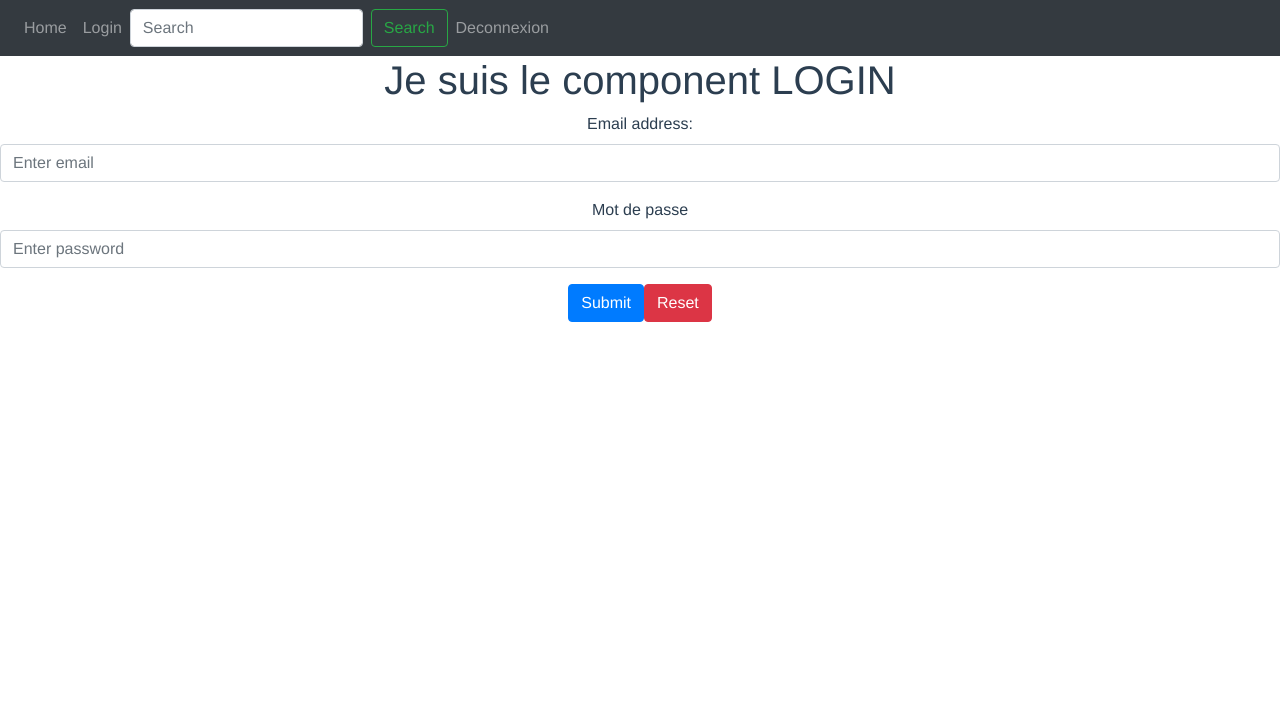
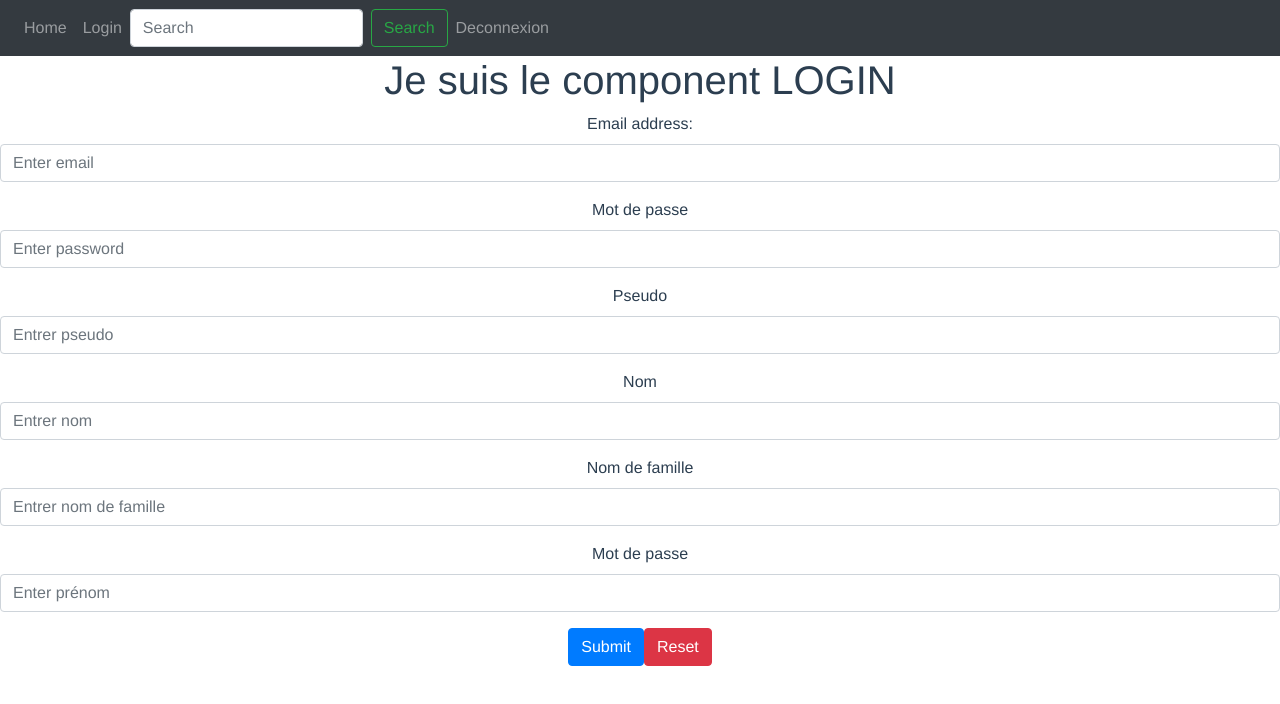
Before and after one commit to bnvd26/social-network-front, a Vue app: page /register in a window 1280 px wide. Before the commit this address led to /login. Shown: the top 704 px of the page. Built offline with nearby package versions, Linux system fonts and the light colour scheme.

Commit message:
feat(register) user can register

```diff
--- /dev/null
+++ b/src/components/Register/Form.vue
@@ -0,0 +1,140 @@
+<template>
+	<div class="hello">
+		<h1>Je suis le component LOGIN</h1>
+		<b-form @submit="onSubmit" @reset="onReset" v-if="show">
+			<b-form-group
+				id="input-group-1"
+				label="Email address:"
+				label-for="input-1"
+			>
+				<b-form-input
+					id="input-1"
+					v-model="form.email"
+					type="email"
+					required
+					placeholder="Enter email"
+				></b-form-input>
+			</b-form-group>
+
+			<b-form-group id="input-group-2" label="Mot de passe" label-for="input-2">
+				<b-form-input
+					id="input-2"
+					v-model="form.password"
+					required
+					placeholder="Enter password"
+				></b-form-input>
+			</b-form-group>
+
+			<b-form-group id="input-group-2" label="Pseudo" label-for="input-2">
+				<b-form-input
+					id="input-2"
+					v-model="form.pseudo"
+					required
+					placeholder="Entrer pseudo"
+				></b-form-input>
+			</b-form-group>
+
+			<b-form-group id="input-group-2" label="Nom" label-for="input-2">
+				<b-form-input
+					id="input-2"
+					v-model="form.name"
+					required
+					placeholder="Entrer nom"
+				></b-form-input>
+			</b-form-group>
+
+			<b-form-group id="input-group-2" label="Nom de famille" label-for="input-2">
+				<b-form-input
+					id="input-2"
+					v-model="form.last_name"
+					required
+					placeholder="Entrer nom de famille"
+				></b-form-input>
+			</b-form-group>
+
+			<b-form-group id="input-group-2" label="Mot de passe" label-for="input-2">
+				<b-form-input
+					id="input-2"
+					v-model="form.first_name"
+					required
+					placeholder="Enter prénom"
+				></b-form-input>
+			</b-form-group>
+
+			<b-button type="submit" variant="primary">Submit</b-button>
+			<b-button type="reset" variant="danger">Reset</b-button>
+		</b-form>
+	</div>
+</template>
+
+<script>
+import axios from "axios";
+
+export default {
+	name: "Login",
+	props: {
+		msg: String,
+	},
+	data() {
+		return {
+			form: {
+				email: "",
+                password: "",
+                pseudo: "",
+                first_name: "",
+                last_name: "",
+                name: ""
+			},
+			show: true,
+		};
+	},
+	methods: {
+		onSubmit(evt) {
+			evt.preventDefault();
+			axios
+				.post("http://localhost:81/api/register", JSON.stringify(this.form), {
+					headers: { "Content-Type": "application/json" },
+				})
+				.then(function(response) {
+					localStorage.setItem("token", response.data.access_token);
+				})
+				.catch(function(error) {
+					console.log(error);
+				});
+		},
+		onReset(evt) {
+			evt.preventDefault();
+			// Reset our form values
+			this.form.email = "";
+            this.form.password = "";
+            this.form.pseudo = "";
+            this.form.first_name = "";
+            this.form.last_name = "";
+            this.form.name = "";
+			// Trick to reset/clear native browser form validation state
+			this.show = false;
+			this.$nextTick(() => {
+				this.show = true;
+			});
+		},
+	},
+};
+</script>
+
+<!-- Add "scoped" attribute to limit CSS to this component only -->
+<style scoped>
+h3 {
+	margin: 40px 0 0;
+}
+ul {
+	list-style-type: none;
+	padding: 0;
+}
+li {
+	display: inline-block;
+	margin: 0 10px;
+}
+a {
+	color: #42b983;
+}
+</style>
--- a/src/router.js
+++ b/src/router.js
@@ -1,46 +1,70 @@
-import Vue from 'vue';
-import Router from 'vue-router';
-import Home from './views/Home.vue';
-import Login from './views/Login.vue';
+import Vue from "vue";
+import Router from "vue-router";
+import Home from "./views/Home.vue";
+import Login from "./views/Login.vue";
+import Register from "./views/Register.vue";
+import Friendlist from "./views/Friendlist.vue";
+import Me from "./views/Me.vue";
 
 Vue.use(Router);
 
 const router = new Router({
-  mode: 'history',
-  linkActiveClass: 'is-active',
+	mode: "history",
+	linkActiveClass: "is-active",
 	routes: [
 		{
-      path: '/home',
-      name: 'home',
+			path: "/home",
+			name: "home",
 			component: Home,
 			meta: {
-        requiresAuth: true
-      }
+				requiresAuth: true,
+			},
 		},
 		{
-      path: '/login',
-      name: 'login',
-      component: Login
+			path: "/login",
+			name: "login",
+			component: Login,
 		},
 		{
-      path: '*',
-      redirect: { name: 'home' }
-    }
+			path: "/register",
+			name: "register",
+			component: Register,
+		},
+		{
+			path: "/friendlist",
+			name: "friendlist",
+			component: Friendlist,
+			meta: {
+				requiresAuth: true,
+			},
+		},
+		{
+			path: "/me",
+			name: "me",
+			component: Me,
+			meta: {
+				requiresAuth: true,
+			},
+		},
+		{
+			path: "*",
+			redirect: { name: "home" },
+		},
 	],
 });
 
 router.beforeEach((to, from, next) => {
-  if (to.matched.some(record => record.meta.requiresAuth)) {
+	if (to.matched.some((record) => record.meta.requiresAuth)) {
 		// this route requires auth, check if logged in
 		// if not, redirect to login page.
-    if (!localStorage.getItem('token')) {
-      next({ name: 'login' })
+		if (!localStorage.getItem("token")) {
+			next({ name: "login" });
 		} else {
-      next() // go to wherever I'm going
+			next(); // go to wherever I'm going
 		}
 	} else {
-    next() // does not require auth, make sure to always call next()!
+		next(); // does not require auth, make sure to always call next()!
 	}
-})
+});
 
 export default router;
--- /dev/null
+++ b/src/views/Register.vue
@@ -0,0 +1,17 @@
+<template>
+	<div class="home">
+		<Form />
+	</div>
+</template>
+
+<script>
+// @ is an alias to /src
+import Form from "@/components/Register/Form.vue";
+
+export default {
+	name: "Register",
+	components: {
+		Form,
+	},
+};
+</script>
```
Lines whose indentation alone changed are shown as unchanged.
